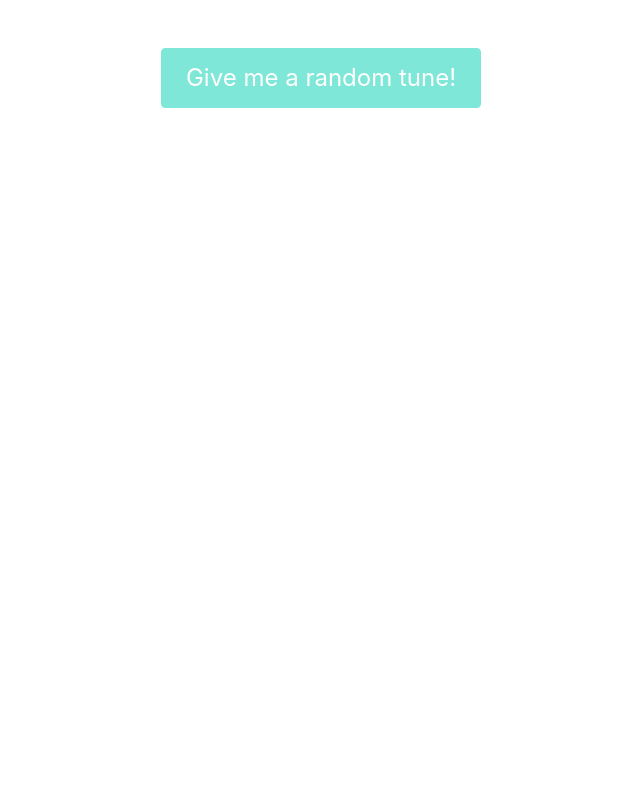
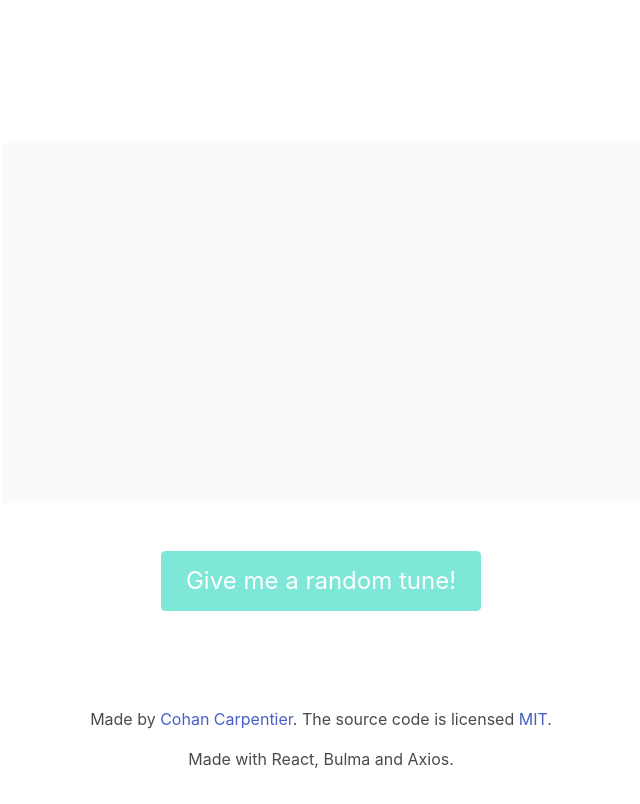
Before and after one commit to nahoc-petal/petal-md, a React (Create React App) app: page / in a window 1280 px wide. Shown: the top 804 px of the page, without its empty margins (319-959 px from the left). Built offline with nearby package versions, Linux system fonts and the light colour scheme; no server answers.

Commit message:
added footer

```diff
--- a/src/components/App/App.js
+++ b/src/components/App/App.js
@@ -4,8 +4,20 @@ import RandomDiscGenerator from './../RandomDiscGenerator/RandomDiscGenerator'
 class App extends Component {
   render() {
     return (
-      <div className="container">
-        <RandomDiscGenerator />
+      <div>
+        <div className="container">
+          <RandomDiscGenerator />
+        </div>
+        <footer className="footer" style={{backgroundColor: 'white'}}>
+          <div className="content has-text-centered">
+            <p>
+              Made by <a href="https://github.com/nahoc10/">Cohan Carpentier</a>. The source code is licensed <a href="http://opensource.org/licenses/mit-license.php">MIT</a>.
+            </p>
+            <p>
+              Made with React, Bulma and Axios.
+            </p>
+          </div>
+        </footer>
       </div>
     )
   }
--- a/src/components/Disc/Disc.js
+++ b/src/components/Disc/Disc.js
@@ -8,21 +8,19 @@ const renderArtists = (artists) => (
   })
 )
 
-const Disc = (props) => {
-  return (
+const Disc = (props) => (
   <div className="randomDisc">
     <h1 className="title">{renderArtists(props.artists)} - {props.title}</h1>
-      <h2 className="subtitle">{props.year !== 0 ? props.year : null}</h2>
+    <h2 className="subtitle">{props.year !== 0 ? props.year : <br/>}</h2>
     <iframe
       type="text/html"
       width="640"
       height="360"
       src={props.youtubeVideoUrlEmbed}
       frameBorder="0"
+      onLoad={props.iframeLoaded}
     />
-      <br/><br/>
   </div>
 )
-}
 
 export default Disc
--- a/src/components/RandomDiscGenerator/RandomDiscGenerator.js
+++ b/src/components/RandomDiscGenerator/RandomDiscGenerator.js
@@ -8,6 +8,7 @@ export default class RandomDisc extends React.Component {
     randomDisc: null,
     isDoneFetching: false,
     youtubeVideoUrlEmbed: null,
+    isLoading: null,
   }
 
   componentWillMount() {
@@ -28,7 +29,8 @@ export default class RandomDisc extends React.Component {
       axios.get(apiUrl)
         .then(res => {
           if(res.data.videos) {
-            const youtubeVideoUrl = res.data.videos[0].uri
+            const randomNumber = Math.floor((Math.random() * res.data.videos.length))
+            const youtubeVideoUrl = res.data.videos[randomNumber].uri
             const youtubeVideoUrlEmbed = 'https://youtube.com/embed/' + youtubeVideoUrl.split('=')[1]
             this.setState({
               youtubeVideoUrlEmbed,
@@ -39,10 +41,17 @@ export default class RandomDisc extends React.Component {
   }
 
   renderRandomDisc() {
-    const randomNumber = Math.floor((Math.random() * 50) + 1)
+    const randomNumber = Math.floor((Math.random() * 50))
     this.setState({
+      isLoading: true,
       randomDisc: this.state.discs[randomNumber],
     }, () => this.fetchYoutubeVideo(this.state.randomDisc))
+  }
+
+  handleIframeLoaded() {
+    this.setState({
+      isLoading: false,
+    })
   }
 
   render() {
@@ -50,6 +59,7 @@ export default class RandomDisc extends React.Component {
       randomDisc,
       isDoneFetching,
       youtubeVideoUrlEmbed,
+      isLoading,
     } = this.state
 
     return (
@@ -60,11 +70,13 @@ export default class RandomDisc extends React.Component {
             year={randomDisc.basic_information.year}
             artists={randomDisc.basic_information.artists}
             youtubeVideoUrlEmbed={youtubeVideoUrlEmbed}
+            iframeLoaded={() => this.handleIframeLoaded()}
           />
-        : null}
+        : <div style={{width: 640, height: 360, background: '#fafafa', margin: 'auto', marginTop: '95px'}} />}
+        <br/><br/>
         <button
           disabled={!isDoneFetching}
-          className="button is-primary is-large"
+          className={isLoading ? "button is-primary is-large is-loading" : "button is-primary is-large"}
           type="button"
           onClick={() => this.renderRandomDisc()}
         >
```
Lines whose indentation alone changed are shown as unchanged.
